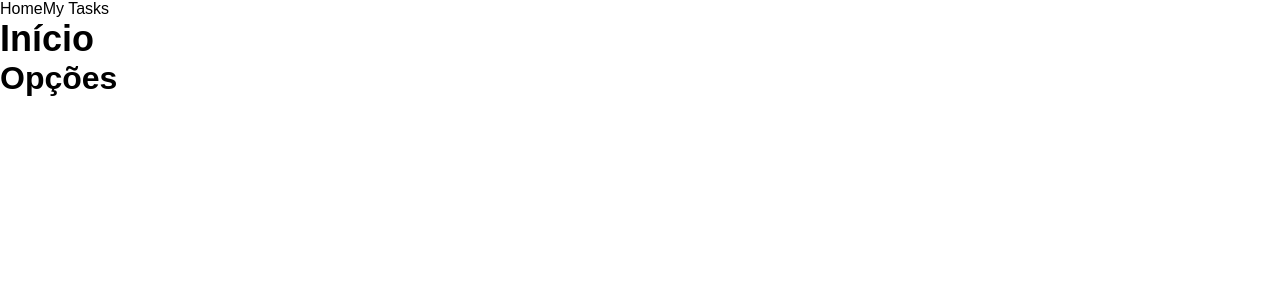
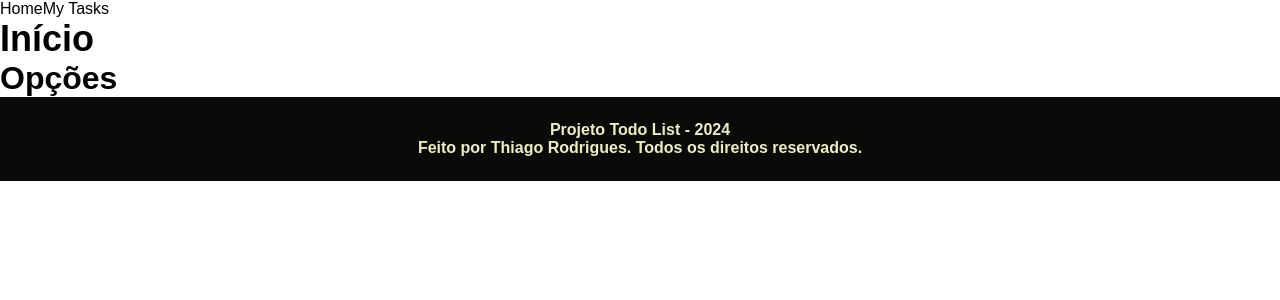
Before and after one commit to trsaints/todo-trilha-tic, a React (Vite) app: page / in a window 1280 px wide. Shown: the top 300 px of the page. Built offline with nearby package versions, Linux system fonts and the light colour scheme; a web font is replaced by a local one.

Commit message:
feat: create Footer component

```diff
--- /dev/null
+++ b/src/Props/IFooterProps.ts
@@ -0,0 +1,3 @@
+export default interface IFooterProps {
+    author: string
+}
--- a/src/components/App/App.tsx
+++ b/src/components/App/App.tsx
@@ -6,6 +6,7 @@ import { Navbar } from '../Navbar/'
 import { Router } from '../Router/'
 import { Home } from './Home'
 import { MyTasks } from './MyTasks/'
+import { Footer } from './Footer/Footer'
 
 function App() {
     const routes = {
@@ -19,11 +20,15 @@ function App() {
     }
 
     return (
-        <BrowserRouter>
-            <Navbar.Root {...links} />
+        <>
+            <BrowserRouter>
+                <Navbar.Root {...links} />
 
-            <Router.Root {...routes} />
-        </BrowserRouter>
+                <Router.Root {...routes} />
+            </BrowserRouter>
+
+            <Footer.Root author="Thiago Rodrigues" />
+        </>
     )
 }
 
--- /dev/null
+++ b/src/components/App/Footer/Footer.css
@@ -0,0 +1,7 @@
+.footer {
+    background-color: var(--night);
+    color: var(--cream);
+    padding: 1.5rem;
+    text-align: center;
+    font-weight: bold;
+}
--- /dev/null
+++ b/src/components/App/Footer/Footer.tsx
@@ -0,0 +1,21 @@
+import IFooterProps from '../../../Props/IFooterProps'
+
+import './Footer.css'
+
+function Root(props: IFooterProps) {
+    const currentYear = new Date().getFullYear()
+
+    return (
+        <footer className="footer">
+            <p>
+                Projeto <span lang="en">Todo List</span> - {currentYear}
+            </p>
+
+            <p>Feito por {props.author}. Todos os direitos reservados.</p>
+        </footer>
+    )
+}
+
+export const Footer = {
+    Root,
+}
```
Also changed, not shown: src/components/App/Footer/index.ts (added).
